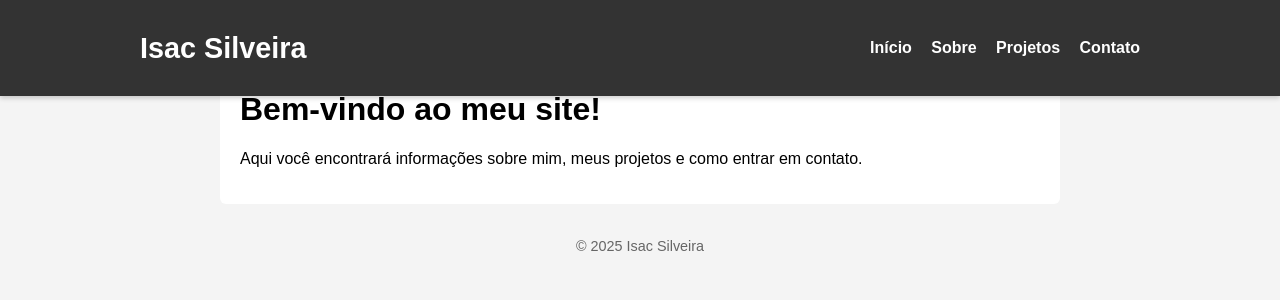
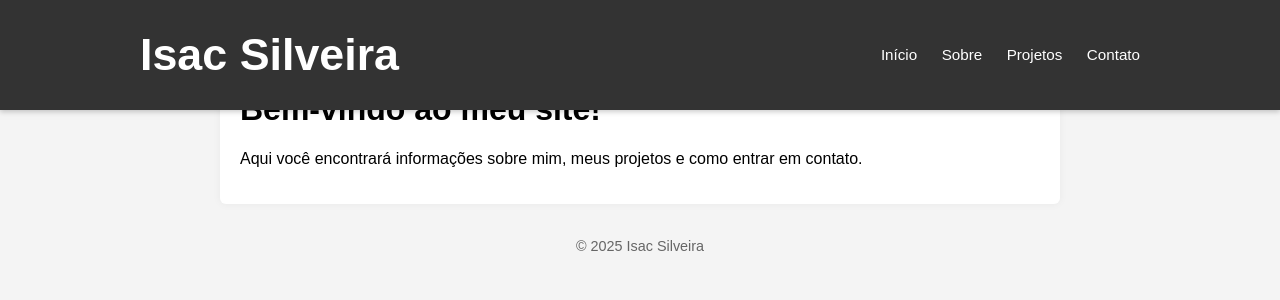
Before and after one commit to isacsilveira/isacsilveira.github.io, a Jekyll site: the page built from index.md, in a window 1280 px wide. Shown: the top 300 px of the page. Built offline with Jekyll 4.4.1, drawn with Linux system fonts in a browser that asks for light colours.

Commit message:
Update style.css

```diff
--- a/assets/css/style.css
+++ b/assets/css/style.css
@@ -1,14 +1,16 @@
+/* Corpo do site */
 body {
   font-family: Arial, sans-serif;
   margin: 0;
-  padding-top: 50px; /* espaço para a navbar */
+  padding-top: 50px; /* espaço para a navbar mais fina */
   background-color: #f4f4f4;
 }
 
+/* Navbar fixa no topo */
 .navbar {
   background-color: #333;
   color: white;
-  padding: 8px 0;
+  padding: 8px 0; /* altura da navbar reduzida */
   position: fixed;
   top: 0;
   width: 100%;
@@ -16,40 +18,50 @@ body {
   box-shadow: 0 2px 5px rgba(0,0,0,0.2);
 }
 
+/* Container centralizado da navbar */
 .container {
   max-width: 1000px;
-  margin: auto;
+  margin: 0 auto;
   padding: 0 20px;
   display: flex;
   justify-content: space-between;
   align-items: center;
 }
 
+/* Título do site */
 .site-title a {
   color: white;
   text-decoration: none;
-  font-size: 0.9em;
+  font-size: 1.4em;
+  font-weight: bold;
+  margin: 0;
 }
 
+/* Links do menu */
 .menu a {
   color: white;
-  margin-left: 15px;
+  margin-left: 20px;
   text-decoration: none;
-  font-weight: bold;
+  font-weight: 500;
+  font-size: 0.95em;
+  transition: color 0.3s;
 }
 
 .menu a:hover {
   color: #00aced;
 }
 
+/* Conteúdo principal */
 .content {
   max-width: 800px;
   margin: auto;
   padding: 20px;
   background-color: white;
   border-radius: 6px;
+  box-shadow: 0 0 8px rgba(0,0,0,0.05);
 }
 
+/* Rodapé */
 .footer {
   text-align: center;
   padding: 20px;
```
